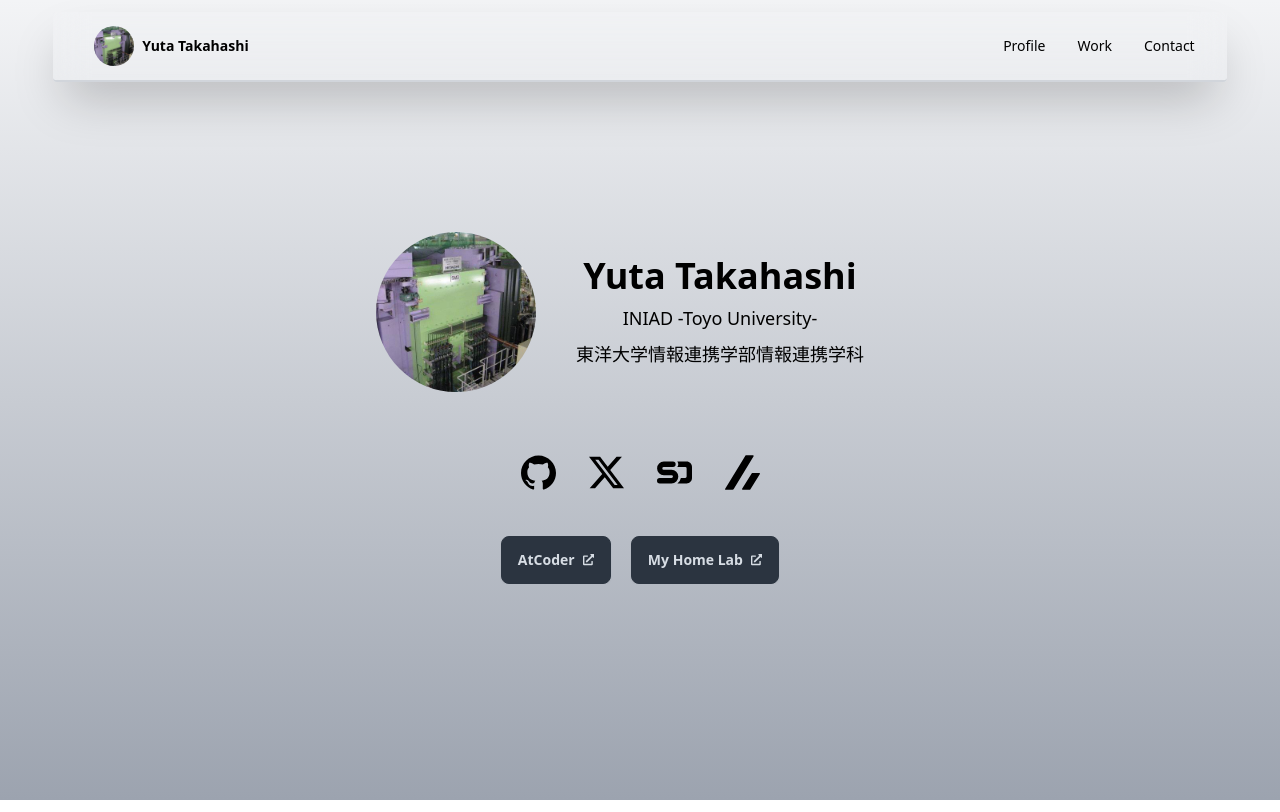
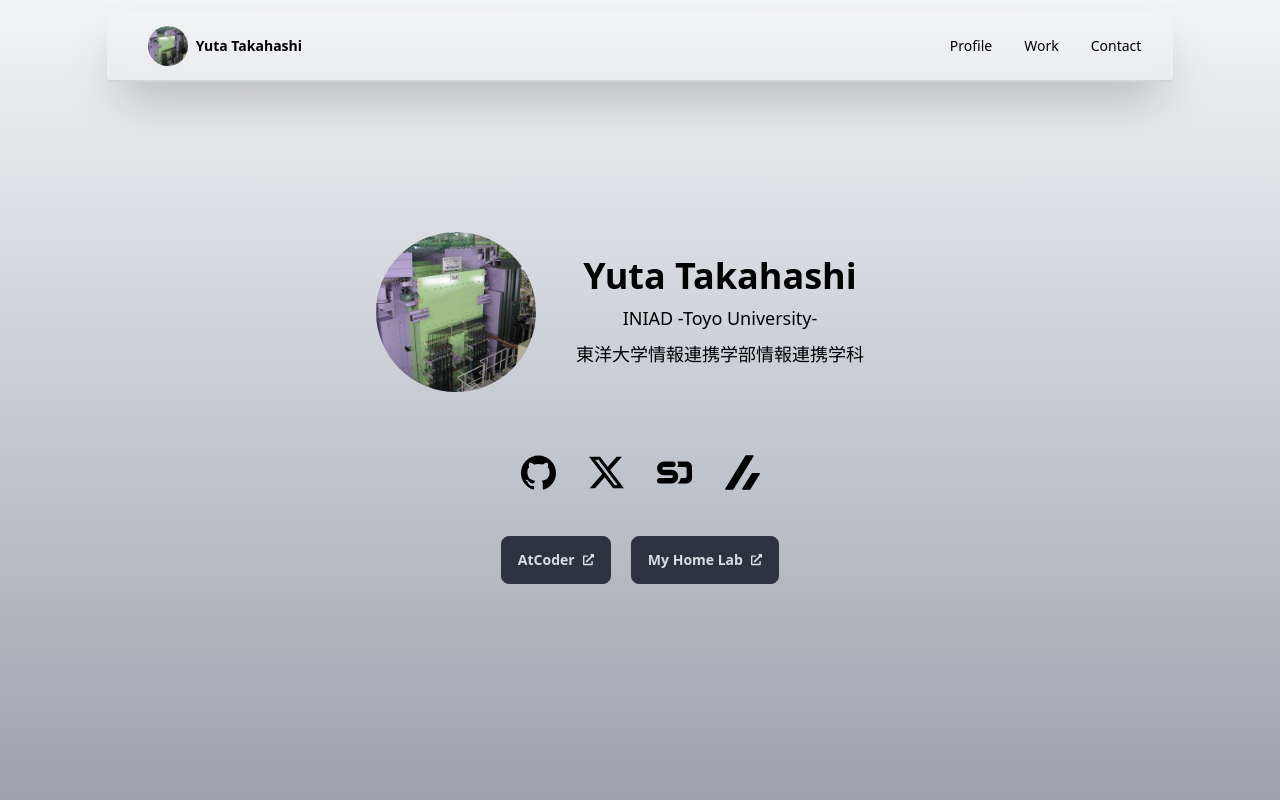
Before and after one commit to Walkmana-25/profile, a Next.js app: page / in a window 1280 px wide. Built offline with nearby package versions, Linux system fonts and the light colour scheme.

Commit message:
Refactor code structure for improved readability and maintainability

```diff
--- a/src/app/layout.tsx
+++ b/src/app/layout.tsx
@@ -1,40 +1,13 @@
 import type { Metadata } from "next";
 import { Inter } from "next/font/google";
-import { GiHamburgerMenu } from "react-icons/gi";
 import "./globals.css";
-import { IconContext } from "react-icons";
-import Image from "next/image";
+import { Navbar } from "@/components/navbar";
 
 const inter = Inter({ subsets: ["latin"] });
 
 export const metadata: Metadata = {
   title: "Yuta Takahashi",
   description: "Y.Takahashi's Portfolio",
-};
-
-const NavbarContents = (classCSS: string) => {
-  const constructing = (): string => {
-    return "🚧工事中🚧";
-  };
-  return (
-    <ul className={classCSS}>
-      <li>
-        <div className="tooltip tooltip-bottom" data-tip={constructing()}>
-          <a>Profile</a>
-        </div>
-      </li>
-      <li>
-        <a href="/work" className="tooltip tooltip-bottom">
-          Work
-        </a>
-      </li>
-      <li>
-        <div className="tooltip tooltip-bottom" data-tip={constructing()}>
-          <a>Contact</a>
-        </div>
-      </li>
-    </ul>
-  );
 };
 
 export default function RootLayout({
@@ -46,64 +19,7 @@ export default function RootLayout({
     <html lang="en" style={{ overflow: "hidden" }}>
       <body className={(inter.className, "h-screen", "w-screen")}>
         <div className="w-full justify-center flex">
-          <nav className="absolute flex m-3 w-11/12 bg-inherit rounded justify-between items-center shadow-2xl border-b-2 dark:border-slate-800 border-gray-300 backdrop-blur-lg">
-            <div className="drawer">
-              <input
-                id="my-drawer-3"
-                type="checkbox"
-                className="drawer-toggle"
-              />
-              <div className="drawer-content flex flex-col">
-                {/* Navbar */}
-                <div className="w-full navbar bg-inherit">
-                  <div className="flex-none lg:hidden">
-                    <label
-                      htmlFor="my-drawer-3"
-                      aria-label="open sidebar"
-                      className="btn btn-square btn-ghost"
-                    >
-                      <svg
-                        xmlns="http://www.w3.org/2000/svg"
-                        fill="none"
-                        viewBox="0 0 24 24"
-                        className="inline-block w-6 h-6 stroke-current"
-                      >
-                        <path
-                          strokeLinecap="round"
-                          strokeLinejoin="round"
-                          strokeWidth="2"
-                          d="M4 6h16M4 12h16M4 18h16"
-                        ></path>
-                      </svg>
-                    </label>
-                  </div>
-                  <div className="flex-1 px-2 mx-2">
-                    <a className="btn btn-ghost" href="/">
-                      <Image
-                        src="/avatar.jpg"
-                        width={600}
-                        height={600}
-                        alt="Yuta Takahashi's icon"
-                        className="rounded-full max-h-10 max-w-10"
-                      />
-                      <p>Yuta Takahashi</p>
-                    </a>
-                  </div>
-                  <div className="flex-none hidden lg:block">
-                    {NavbarContents("menu menu-horizontal")}
-                  </div>
-                </div>
-              </div>
-              <div className="drawer-side">
-                <label
-                  htmlFor="my-drawer-3"
-                  aria-label="close sidebar"
-                  className="drawer-overlay"
-                ></label>
-                {NavbarContents("menu p-4 w-80 min-h-full bg-base-200")}
-              </div>
-            </div>
-          </nav>
+          <Navbar />
         </div>
 
         <div className="flex flex-col items-center justify-center h-screen w-screen">
--- /dev/null
+++ b/src/components/navbar/MobileDrawer.tsx
@@ -0,0 +1,16 @@
+import { NavbarContents } from "./NavbarContents";
+
+export const MobileDrawer = () => {
+  return (
+    <div className="drawer-side z-50">
+      <label
+        htmlFor="my-drawer-3"
+        aria-label="close sidebar"
+        className="drawer-overlay"
+      ></label>
+      <div className="fixed inset-y-0 left-0 w-80 min-h-full bg-base-200">
+        <NavbarContents className="menu p-4 w-full" />
+      </div>
+    </div>
+  );
+};
--- /dev/null
+++ b/src/components/navbar/Navbar.tsx
@@ -0,0 +1,66 @@
+import Image from "next/image";
+import { NavbarContents } from "./NavbarContents";
+import { MobileDrawer } from "./MobileDrawer";
+import { NavbarProps } from "./types";
+
+export const Navbar = ({ className }: NavbarProps) => {
+  return (
+    <nav
+      className="absolute w-full h-full"
+    >
+      <div
+        className={`absolute left-0 right-0 mx-auto flex my-3 w-full justify-between items-center  ${className || ""}`}
+      >
+        <div className="drawer">
+          <input
+            id="my-drawer-3"
+            type="checkbox"
+            className="drawer-toggle"
+          />
+          <div className="drawer-content flex flex-col justify-center items-center">
+            {/* Navbar */}
+            <div className="navbar w-10/12 backdrop-blur bg-inherit rounded shadow-2xl border-b-2 dark:border-slate-800 border-gray-300">
+              <div className="flex-none lg:hidden">
+                <label
+                  htmlFor="my-drawer-3"
+                  aria-label="open sidebar"
+                  className="btn btn-square btn-ghost"
+                >
+                  <svg
+                    xmlns="http://www.w3.org/2000/svg"
+                    fill="none"
+                    viewBox="0 0 24 24"
+                    className="inline-block w-6 h-6 stroke-current"
+                  >
+                    <path
+                      strokeLinecap="round"
+                      strokeLinejoin="round"
+                      strokeWidth="2"
+                      d="M4 6h16M4 12h16M4 18h16"
+                    ></path>
+                  </svg>
+                </label>
+              </div>
+              <div className="flex-1 px-2 mx-2">
+                <a className="btn btn-ghost" href="/">
+                  <Image
+                    src="/avatar.jpg"
+                    width={600}
+                    height={600}
+                    alt="Yuta Takahashi's icon"
+                    className="rounded-full max-h-10 max-w-10"
+                  />
+                  <p>Yuta Takahashi</p>
+                </a>
+              </div>
+              <div className="flex-none hidden lg:block">
+                <NavbarContents className="menu menu-horizontal" />
+              </div>
+            </div>
+          </div>
+          <MobileDrawer />
+        </div>
+      </div>
+    </nav >
+  );
+};
--- /dev/null
+++ b/src/components/navbar/NavbarContents.tsx
@@ -0,0 +1,25 @@
+import { NAV_LINKS } from "@/constants/navigation";
+
+interface NavbarContentsProps {
+  className?: string;
+}
+
+export const NavbarContents = ({ className }: NavbarContentsProps) => {
+  return (
+    <ul className={className}>
+      {NAV_LINKS.map((link) => (
+        <li key={link.href}>
+          {link.isDisabled ? (
+            <div className="tooltip tooltip-bottom" data-tip={link.tooltipText}>
+              <a>{link.label}</a>
+            </div>
+          ) : (
+            <a href={link.href} className="tooltip tooltip-bottom">
+              {link.label}
+            </a>
+          )}
+        </li>
+      ))}
+    </ul>
+  );
+};
--- /dev/null
+++ b/src/components/navbar/index.ts
@@ -0,0 +1,4 @@
+export { Navbar } from "./Navbar";
+export { NavbarContents } from "./NavbarContents";
+export { MobileDrawer } from "./MobileDrawer";
+export type { NavLinkItem, NavbarProps } from "./types";
--- /dev/null
+++ b/src/components/navbar/types.ts
@@ -0,0 +1,10 @@
+export interface NavLinkItem {
+  label: string;
+  href: string;
+  isDisabled: boolean;
+  tooltipText?: string;
+}
+
+export interface NavbarProps {
+  className?: string;
+}
--- /dev/null
+++ b/src/constants/navigation.ts
@@ -0,0 +1,7 @@
+import { NavLinkItem } from "@/components/navbar/types";
+
+export const NAV_LINKS: NavLinkItem[] = [
+  { label: "Profile", href: "/profile", isDisabled: true, tooltipText: "🚧工事中🚧" },
+  { label: "Work", href: "/work", isDisabled: false },
+  { label: "Contact", href: "/contact", isDisabled: true, tooltipText: "🚧工事中🚧" },
+];
```
Also changed, not shown: 1 other file (tests, documents, lock files or other folders).
